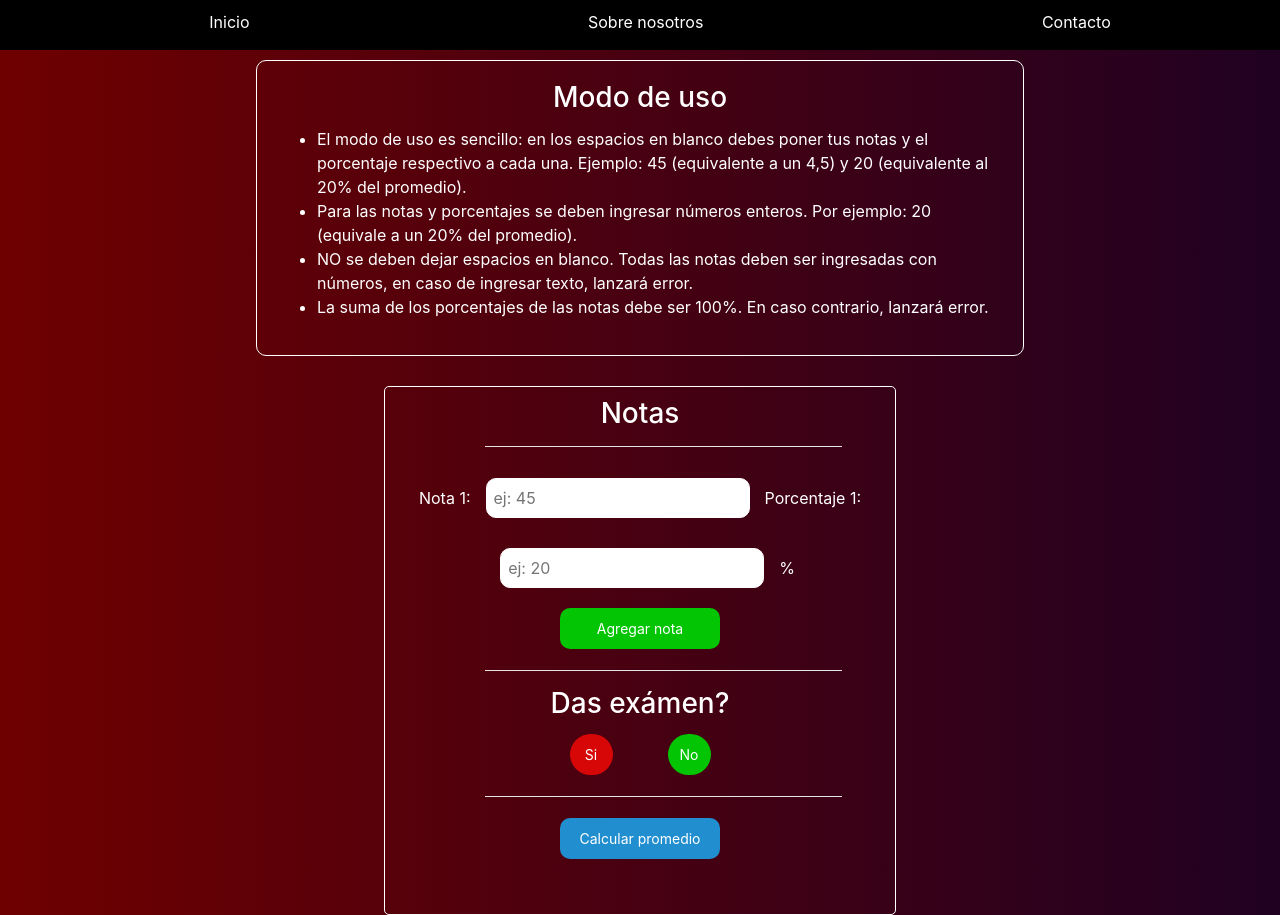
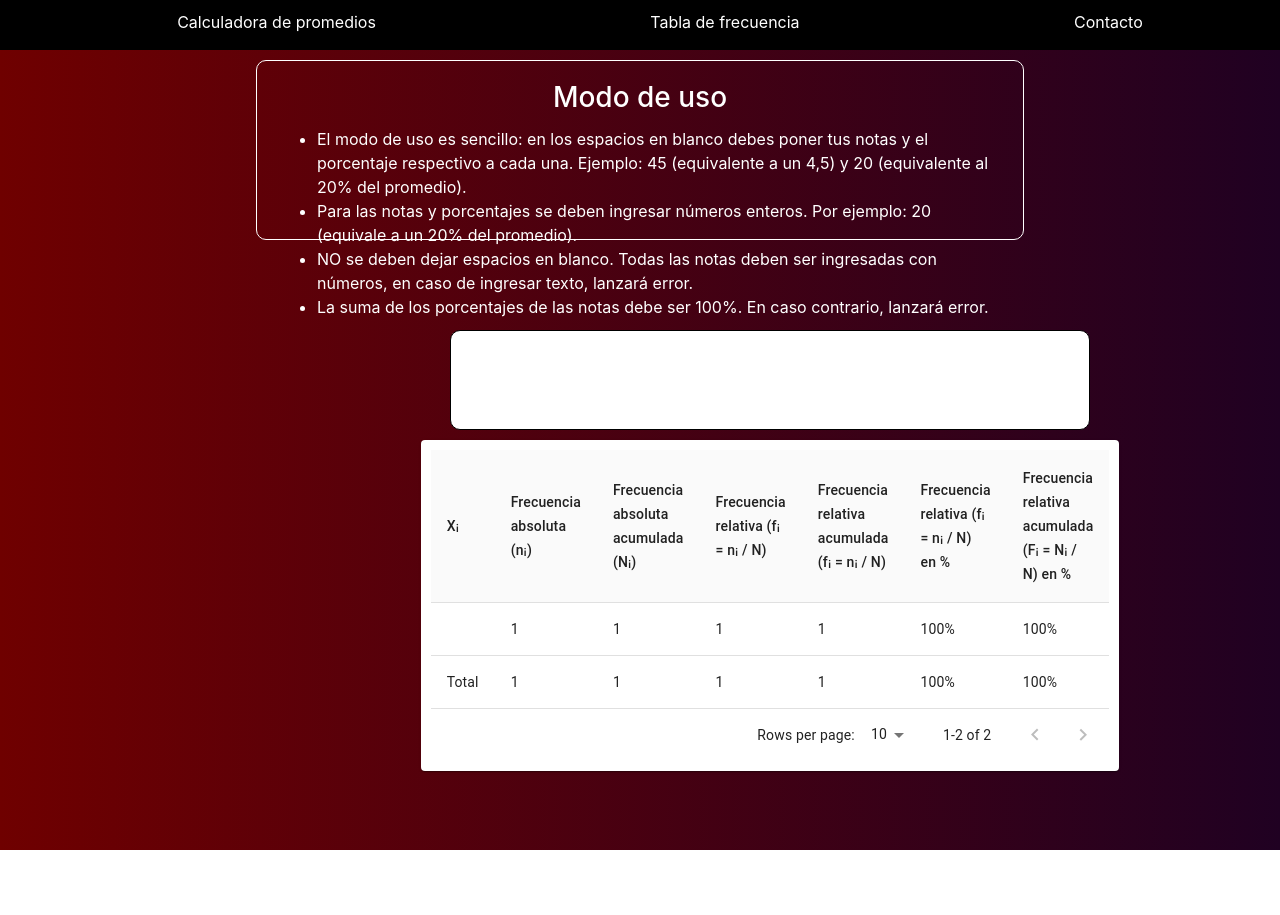
Before and after one commit to Soujiro17/promedio-react-web, a React (Create React App) app: page /tabla-frecuencia in a window 1280 px wide. Before the commit this address led to /. After the commit the page ends 850 px from the top, so only its background shows below. Built offline with nearby package versions, Linux system fonts and the light colour scheme; the HTML template or start-up script is replaced by a standard one.

Commit message:
agregada tabla de frecuencia

```diff
--- a/package.json
+++ b/package.json
@@ -3,6 +3,7 @@
   "version": "0.1.0",
   "private": true,
   "dependencies": {
+    "@material-ui/core": "^4.11.3",
     "@testing-library/jest-dom": "^5.11.9",
     "@testing-library/react": "^11.2.5",
     "@testing-library/user-event": "^12.7.0",
@@ -19,6 +20,7 @@
   },
   "scripts": {
     "start": "node server.js",
+    "local": "react-scripts start",
     "build": "GENERATE_SOURCEMAP=false react-scripts build",
     "winBuild": "set \"GENERATE_SOURCEMAP=false\" && react-scripts build",
     "test": "react-scripts test",
--- /dev/null
+++ b/src/components/frecuencia/index.jsx
@@ -0,0 +1,32 @@
+import React, { useState } from 'react';
+import { Header, StickyHeadTable } from '../';
+import './index.scss';
+
+export default function Frecuencia() {
+    const [datos, setDatos] = useState("");
+
+    return (
+        <div>
+            <Header/>
+            <main className = "table-container">
+                <div className="instructions-container">
+                    <div className="card-container">
+                    <div className="card-body">
+                        <h3 className="card-title">Modo de uso</h3>
+                        <ul>
+                        <li><p className="card-text">El modo de uso es sencillo: en los espacios en blanco debes poner tus notas y el porcentaje respectivo a cada una. Ejemplo: 45 (equivalente a un 4,5) y 20 (equivalente al 20% del promedio).</p></li>
+                        <li><p className="card-text">Para las notas y porcentajes se deben ingresar números enteros. Por ejemplo: 20 (equivale a un 20% del promedio).</p></li>
+                        <li><p className="card-text">NO se deben dejar espacios en blanco. Todas las notas deben ser ingresadas con números, en caso de ingresar texto, lanzará error.</p></li>
+                        <li><p className="card-text">La suma de los porcentajes de las notas debe ser 100%. En caso contrario, lanzará error.</p></li>
+                        </ul>
+                    </div>
+                    </div>
+                </div>
+                <div className="table-information">
+                    <input className = "table-input" onChange = {(e) => setDatos(e.target.value)}></input>
+                    <StickyHeadTable data = {datos} key = {Math.random()}></StickyHeadTable>
+                </div>
+            </main>
+        </div>
+    )
+}
--- /dev/null
+++ b/src/components/frecuencia/index.scss
@@ -0,0 +1,31 @@
+@import "../../const/variants.scss";
+
+.table-container {
+  width: 100%;
+  height: 100vh;
+  display: block;
+  align-items: center;
+  justify-content: center;
+  .table-information {
+    width: 50%;
+    display: flex;
+    flex-direction: column;
+    align-items: center;
+    margin-left: 450px;
+    input {
+      width: 100%;
+      height: 100px;
+      margin: 10px;
+      border: 1px solid $black;
+      border-radius: 10px;
+    }
+  }
+}
+
+@media only screen and (max-width: 768px) {
+  .table-container {
+    width: 98%;
+    .table-information {
+    }
+  }
+}
--- /dev/null
+++ b/src/components/frecuencia/tabla.jsx
@@ -0,0 +1,128 @@
+import React from 'react';
+import { makeStyles } from '@material-ui/core/styles';
+import Paper from '@material-ui/core/Paper';
+import Table from '@material-ui/core/Table';
+import TableBody from '@material-ui/core/TableBody';
+import TableCell from '@material-ui/core/TableCell';
+import TableContainer from '@material-ui/core/TableContainer';
+import TableHead from '@material-ui/core/TableHead';
+import TablePagination from '@material-ui/core/TablePagination';
+import TableRow from '@material-ui/core/TableRow';
+
+const columns = [
+    { id: 'Xi', label: 'Xᵢ', maxWidth: 20 },
+    { id: 'frecuenciaAbsoluta', label: 'Frecuencia absoluta (nᵢ)', maxWidth: 20 },
+    { id: 'frecuenciaAbsolutaAcumulada', label: 'Frecuencia absoluta acumulada (Nᵢ)', maxWidth: 20 },
+    { id: 'frecuenciaRelativa', label: 'Frecuencia relativa (fᵢ = nᵢ / N)', maxWidth: 20 },
+    { id: 'frecuenciaRelativaAcumulada', label: 'Frecuencia relativa acumulada (fᵢ = nᵢ / N)', maxWidth: 20 },
+    { id: 'frecuenciaRelativaPercentage', label: 'Frecuencia relativa (fᵢ = nᵢ / N) en %', maxWidth: 20 },
+    { id: 'frecuenciaRelativaAcumuladaPercentage', label: 'Frecuencia relativa acumulada (Fᵢ = Nᵢ / N) en %', maxWidth: 20 },
+];
+
+function createData(Xi, frecuenciaAbsoluta, frecuenciaAbsolutaAcumulada, frecuenciaRelativa, frecuenciaRelativaAcumulada, frecuenciaRelativaPercentage, frecuenciaRelativaAcumuladaPercentage) {
+    return { Xi, frecuenciaAbsoluta, frecuenciaAbsolutaAcumulada, frecuenciaRelativa, frecuenciaRelativaAcumulada, frecuenciaRelativaPercentage, frecuenciaRelativaAcumuladaPercentage };
+}
+
+const calcularFrecuenciaA = (data) =>{
+    let count = {};
+    data.forEach(number => {
+        count[number] = (count[number] || 0) + 1;
+        count["Total"] = (count["Total"] || 0) + 1;
+    });
+    return count;
+}
+
+const calcularFrecuenciaR = (frecuencia) =>{
+    let count = {};
+    for (let property in frecuencia) {
+        count[property] = Math.round(frecuencia[property] / frecuencia["Total"] * 100) / 100
+    }
+    return count;
+}
+
+const crearFilas = (frecuenciaA, frecuenciaB) =>{
+    let countFrecuenciaA = 0, countFrecuenciaB = 0;
+    let array = [];
+    for (let property in frecuenciaA) {
+        if(property !== "Total"){
+            countFrecuenciaA += frecuenciaA[property];
+            countFrecuenciaB += frecuenciaB[property];
+        }
+        array.push(createData(property, frecuenciaA[property], countFrecuenciaA, frecuenciaB[property], countFrecuenciaB, parseInt(frecuenciaB[property] * 100) + "%", parseInt(countFrecuenciaB * 100) + "%"))
+    }
+    return array;
+}
+
+const useStyles = makeStyles({
+
+    root: {
+        overflowX: "auto",
+        padding: "10px",
+    },
+});
+
+export default function StickyHeadTable(props) {
+    const frecuenciaA = calcularFrecuenciaA(props.data.split(","));
+    const frecuenciaR = calcularFrecuenciaR(frecuenciaA);
+    const rows = crearFilas(frecuenciaA, frecuenciaR);
+
+    const classes = useStyles();
+    const [page, setPage] = React.useState(0);
+    const [rowsPerPage, setRowsPerPage] = React.useState(10);
+
+    const handleChangePage = (event, newPage) => {
+        setPage(newPage);
+    };
+
+    const handleChangeRowsPerPage = (event) => {
+        setRowsPerPage(+event.target.value);
+        setPage(0);
+    };
+
+    return (
+        <Paper className={classes.root}>
+        <TableContainer className={classes.container}>
+            <Table stickyHeader aria-label="sticky table">
+            <TableHead>
+                <TableRow>
+                {columns.map((column) => (
+                    <TableCell
+                    key={column.id}
+                    align={column.align}
+                    style={{ minWidth: column.minWidth }}
+                    >
+                    {column.label}
+                    </TableCell>
+                ))}
+                </TableRow>
+            </TableHead>
+            <TableBody>
+                {rows.slice(page * rowsPerPage, page * rowsPerPage + rowsPerPage).map((row) => {
+                return (
+                    <TableRow hover role="checkbox" tabIndex={-1} key={row.code}>
+                    {columns.map((column) => {
+                        const value = row[column.id];
+                        return (
+                        <TableCell key={column.id} align={column.align}>
+                            {column.format && typeof value === 'number' ? column.format(value) : value}
+                        </TableCell>
+                        );
+                    })}
+                    </TableRow>
+                );
+                })}
+            </TableBody>
+            </Table>
+        </TableContainer>
+        <TablePagination
+            rowsPerPageOptions={[10, 25, 100]}
+            component="div"
+            count={rows.length}
+            rowsPerPage={rowsPerPage}
+            page={page}
+            onChangePage={handleChangePage}
+            onChangeRowsPerPage={handleChangeRowsPerPage}
+        />
+        </Paper>
+    );
+}
--- a/src/components/header/index.jsx
+++ b/src/components/header/index.jsx
@@ -6,8 +6,8 @@ export default function Header() {
     return (
         <header className = "header-container">
                 <ul>
-                    <Link to = "/"><li>Inicio</li></Link>
-                    <Link to = "/about-us"><li>Sobre nosotros</li></Link>
+                    <Link to = "/"><li>Calculadora de promedios</li></Link>
+                    <Link to = "/tabla-frecuencia"><li>Tabla de frecuencia</li></Link>
                     <Link to = "/contact"><li>Contacto</li></Link>
                 </ul>
         </header>
--- a/src/components/index.jsx
+++ b/src/components/index.jsx
@@ -2,10 +2,14 @@ import Home from './home';
 import Header from './header'
 import Field from './field'
 import Footer from './footer'
+import Frecuencia from './frecuencia'
+import StickyHeadTable from './frecuencia/tabla'
 
 export{
     Home,
     Header,
     Field,
-    Footer
+    Footer,
+    Frecuencia,
+    StickyHeadTable
 }
--- a/src/routes/index.jsx
+++ b/src/routes/index.jsx
@@ -1,12 +1,13 @@
 import React from 'react'
 import { BrowserRouter, Switch, Route, Redirect } from 'react-router-dom'
-import { Home } from '../components'
+import { Frecuencia, Home } from '../components'
 
 export default function Routes() {
     return (
         <BrowserRouter>
             <Switch>
                 <Route exact path = "/" component = {Home}/>
+                <Route exact path = "/tabla-frecuencia" component = {Frecuencia}/>
                 <Redirect to = "/" />
             </Switch>
         </BrowserRouter>
```
Also changed, not shown: 1 other file (tests, documents, lock files or other folders).
